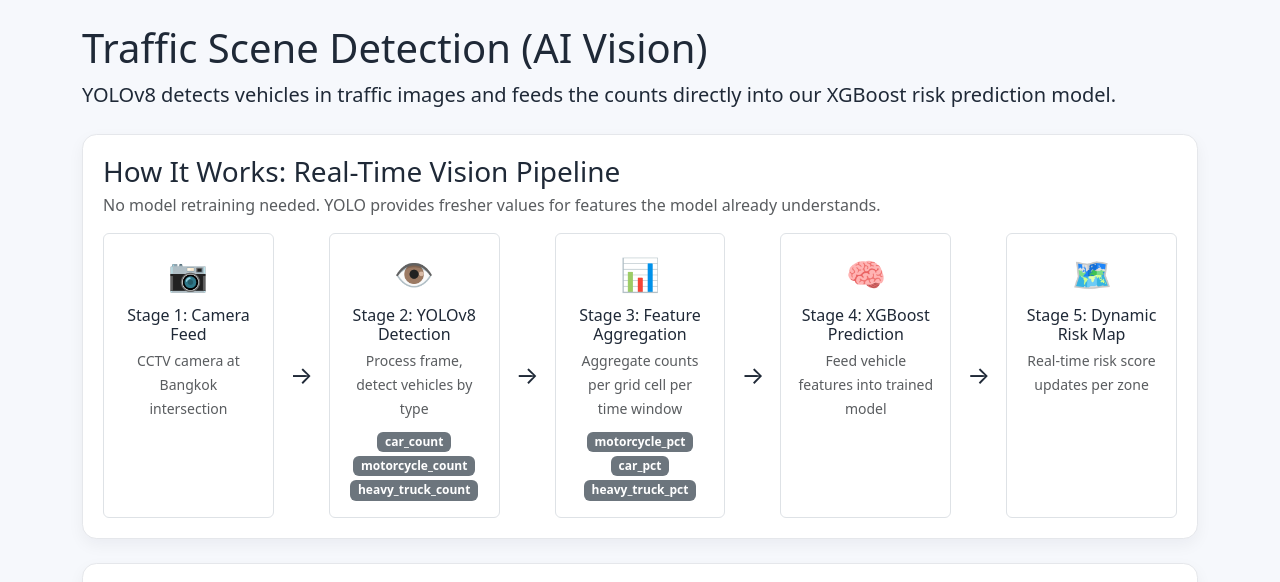
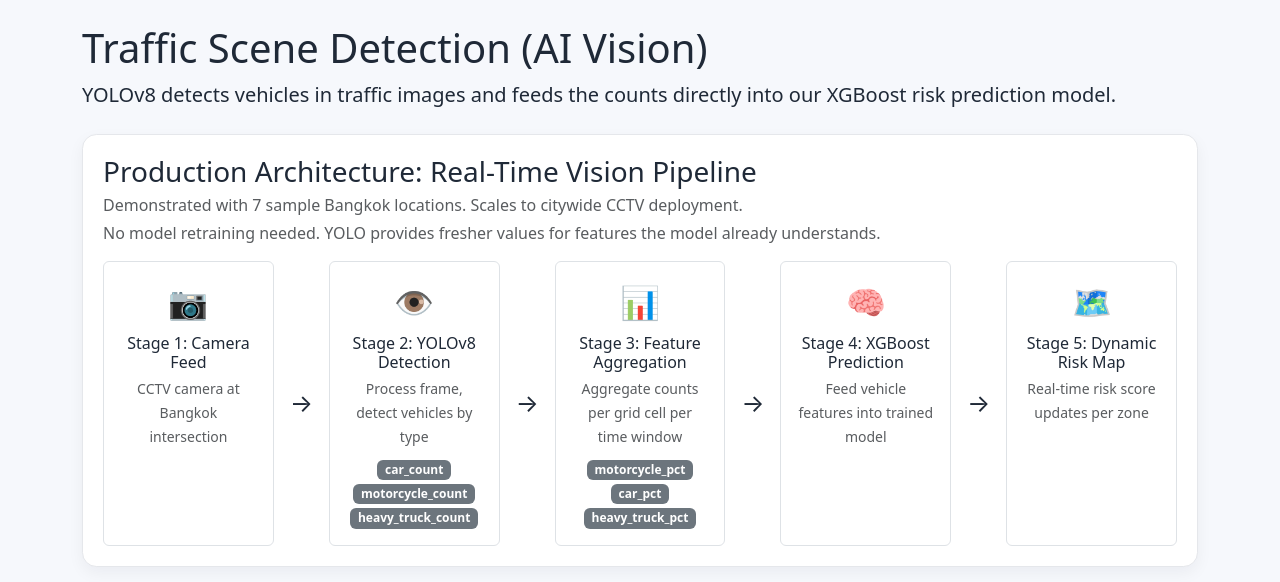
Before and after one commit to HarryLynn-afk/SafeDriveBKK, a Flask app: page /detection in a window 1280 px wide. Shown: the part 56-638 px from the top of the page. Run offline with Flask 3, Linux system fonts and the light colour scheme.

Commit message:
Rename pipeline section header to Production Architecture
FROM: "How It Works: Real-Time Vision Pipeline"
TO:   "Production Architecture: Real-Time Vision Pipeline"

Add subtext: "Demonstrated with 7 sample Bangkok locations. Scales to
citywide CCTV deployment."

https://claude.ai/code/session_01Lta65KX2m1j6jtcND9mm82

```diff
--- a/templates/detection.html
+++ b/templates/detection.html
@@ -408,7 +408,8 @@
          SECTION 1: How It Works — Real-Time Vision Pipeline
     ══════════════════════════════════════════════════════════ -->
     <div class="stats-card mb-4">
-        <h3 class="mb-1">How It Works: Real-Time Vision Pipeline</h3>
+        <h3 class="mb-1">Production Architecture: Real-Time Vision Pipeline</h3>
+        <p class="text-muted mb-1">Demonstrated with 7 sample Bangkok locations. Scales to citywide CCTV deployment.</p>
         <p class="text-muted mb-3">{{ detection_data.pipeline.key_message }}</p>
         <div class="row g-3 text-center">
             {% for stage in detection_data.pipeline.stages %}
```
